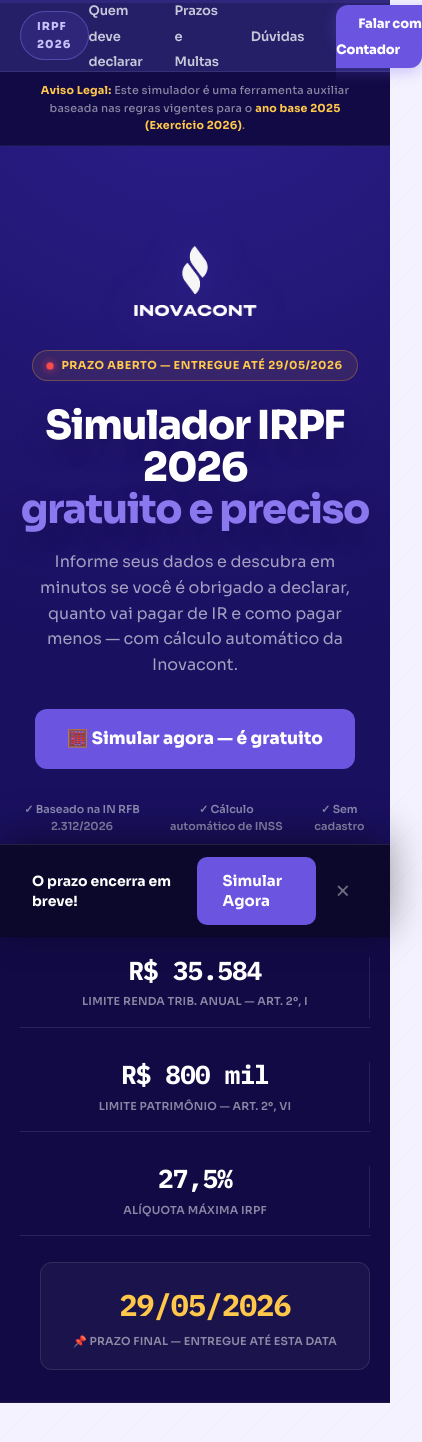
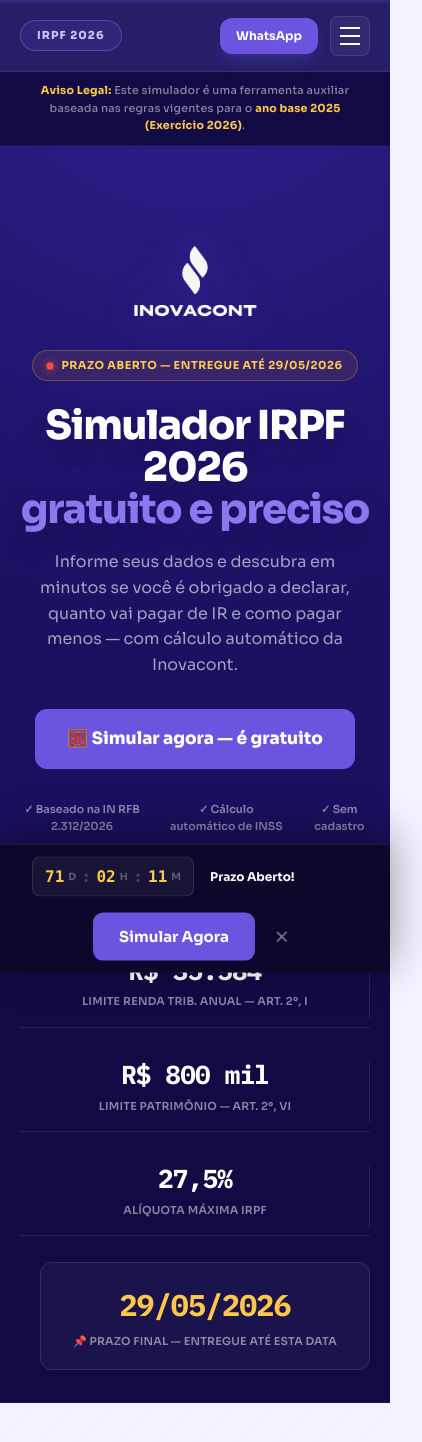
Before and after one commit to francoeu/inovacont-iprf2026, a Next.js app: page / in a window 390 px wide. Shown: the top 1442 px of the page, 422 px wide, since content can reach past the window. Built offline with nearby package versions, Linux system fonts and the light colour scheme; no server answers.

Commit message:
Refactor Navbar: Remove logo, add retractable mobile menu, and fix mobile formatting conflicts.

```diff
--- a/src/app/globals.css
+++ b/src/app/globals.css
@@ -71,7 +71,7 @@
   letter-spacing: .1em;
   text-transform: uppercase;
 }
-.nav-links { display: flex; gap: 32px; list-style: none; align-items: center; }
+.nav-links { list-style: none; align-items: center; }
 .nav-links a { color: rgba(255,255,255,.75); text-decoration: none; font-size: 13px; font-weight: 600; transition: all .2s; letter-spacing: -0.01em; }
 .nav-links a:hover { color: white; }
 .nav-cta { background: var(--violet) !important; color: white !important; padding: 10px 22px; border-radius: 12px; font-weight: 800 !important; box-shadow: 0 4px 15px rgba(107,85,224,0.3); }
--- a/src/components/layout/Navbar.tsx
+++ b/src/components/layout/Navbar.tsx
@@ -1,29 +1,86 @@
+"use client";
+
+import { useState, useEffect } from "react";
 import Link from "next/link";
 
 export default function Navbar() {
+  const [isOpen, setIsOpen] = useState(false);
+
+  useEffect(() => {
+    if (isOpen) {
+      document.body.style.overflow = "hidden";
+    } else {
+      document.body.style.overflow = "unset";
+    }
+  }, [isOpen]);
+
   return (
-    <nav>
+    <>
+      <nav className="flex items-center justify-between px-4 md:px-10 h-[72px] sticky top-0 z-[1001] bg-[rgba(26,20,96,0.95)] backdrop-blur-md border-b border-white/10">
+        <div className="flex items-center">
           <div className="nav-badge-pill">IRPF 2026</div>
-      <ul className="nav-links hidden md:flex">
+        </div>
+
+        <div className="flex items-center gap-3">
+          {/* Desktop Links - Hidden on Mobile */}
+          <ul className="hidden md:flex list-none gap-8 m-0 p-0">
             <li>
-          <Link href="#quem-deve">Quem deve declarar</Link>
+              <Link href="#quem-deve" className="text-white/70 hover:text-white font-semibold text-sm">Quem deve declarar</Link>
             </li>
             <li>
-          <Link href="#prazos">Prazos e Multas</Link>
+              <Link href="#prazos" className="text-white/70 hover:text-white font-semibold text-sm">Prazos e Multas</Link>
             </li>
             <li>
-          <Link href="#faq">Dúvidas</Link>
+              <Link href="#faq" className="text-white/70 hover:text-white font-semibold text-sm">Dúvidas</Link>
+            </li>
+          </ul>
+
+          <Link
+            href="https://wa.me/5574999697652"
+            target="_blank"
+            className="bg-violet hover:bg-lavender text-white px-4 py-2.5 rounded-xl font-bold text-xs md:text-sm transition-all shadow-lg shadow-violet/20"
+          >
+            <span className="hidden sm:inline">Falar com Contador</span>
+            <span className="sm:hidden">WhatsApp</span>
+          </Link>
+
+          {/* Hamburger Toggle */}
+          <button
+            className="md:hidden flex flex-col justify-center items-center gap-1.5 w-10 h-10 border border-white/10 rounded-lg bg-white/5 active:bg-white/10"
+            onClick={() => setIsOpen(!isOpen)}
+            aria-label="Menu"
+          >
+            <span className={`block w-5 h-0.5 bg-white transition-all duration-300 ${isOpen ? "rotate-45 translate-y-2" : ""}`}></span>
+            <span className={`block w-5 h-0.5 bg-white transition-all duration-300 ${isOpen ? "opacity-0" : ""}`}></span>
+            <span className={`block w-5 h-0.5 bg-white transition-all duration-300 ${isOpen ? "-rotate-45 -translate-y-2" : ""}`}></span>
+          </button>
+        </div>
+      </nav>
+
+
+      {/* Mobile Menu Overlay */}
+      <div className={`fixed inset-0 z-[1000] bg-[#1A1060]/95 backdrop-blur-xl md:hidden transition-all duration-300 ${isOpen ? "opacity-100 pointer-events-auto" : "opacity-0 pointer-events-none"}`}>
+        <ul className="flex flex-col items-center justify-center h-full gap-8 text-xl font-bold text-white list-none">
+          <li>
+            <Link href="#quem-deve" onClick={() => setIsOpen(false)}>Quem deve declarar</Link>
+          </li>
+          <li>
+            <Link href="#prazos" onClick={() => setIsOpen(false)}>Prazos e Multas</Link>
+          </li>
+          <li>
+            <Link href="#faq" onClick={() => setIsOpen(false)}>Dúvidas Frequentes</Link>
           </li>
           <li>
             <Link
               href="https://wa.me/5574999697652"
-            target="_blank"
-            className="nav-cta"
+              className="text-gold-lt"
+              onClick={() => setIsOpen(false)}
             >
               Falar com Contador
             </Link>
           </li>
         </ul>
-    </nav>
+      </div>
+    </>
   );
 }
--- a/src/components/layout/StickyBar.tsx
+++ b/src/components/layout/StickyBar.tsx
@@ -48,34 +48,39 @@
   if (isClosed) return null;
 
   return (
-    <div id="sticky-bar" className={isVisible ? "visible" : ""}>
-      <div className="flex items-center gap-6">
-        <div className="sticky-logo hidden md:flex items-center justify-center p-1 bg-black rounded-full w-10 h-10 overflow-hidden">
+    <div id="sticky-bar" className={`flex flex-col md:flex-row items-center justify-between gap-3 md:gap-16 px-4 md:px-8 py-3 md:py-3.5 ${isVisible ? "visible" : ""}`}>
+      <div className="flex items-center gap-4 md:gap-6 w-full md:w-auto overflow-hidden">
+        {/* Logo - Hidden on very small screens to save space */}
+        <div className="sticky-logo hidden sm:flex items-center justify-center p-1 bg-black rounded-full w-9 h-9 overflow-hidden flex-shrink-0">
           <img src="/inovacont-logo.png" alt="Inovacont" className="h-full w-auto object-contain" />
         </div>
-        <div className="sticky-countdown hidden md:flex items-center gap-2">
-          <div className="flex flex-col items-center">
-            <span className="sticky-cd-num">{timeLeft.days}</span>
-            <span className="text-[9px] uppercase font-bold text-white/40">Dias</span>
+
+        {/* Countdown - Now shown on mobile in a simplified way */}
+        <div className="flex items-center gap-2 bg-white/5 px-3 py-1.5 rounded-lg border border-white/10 flex-shrink-0">
+          <div className="flex items-center gap-1">
+            <span className="text-gold-lt font-mono font-bold text-base leading-none">{timeLeft.days}</span>
+            <span className="text-[10px] uppercase font-bold text-white/30">d</span>
           </div>
-          <div className="text-white/20 font-bold mb-4">:</div>
-          <div className="flex flex-col items-center">
-            <span className="sticky-cd-num">{timeLeft.hrs}</span>
-            <span className="text-[9px] uppercase font-bold text-white/40">Hrs</span>
+          <div className="text-white/20 font-bold">:</div>
+          <div className="flex items-center gap-1">
+            <span className="text-gold-lt font-mono font-bold text-base leading-none">{timeLeft.hrs}</span>
+            <span className="text-[10px] uppercase font-bold text-white/30">h</span>
           </div>
-          <div className="text-white/20 font-bold mb-4">:</div>
-          <div className="flex flex-col items-center">
-            <span className="sticky-cd-num">{timeLeft.min}</span>
-            <span className="text-[9px] uppercase font-bold text-white/40">Min</span>
+          <div className="text-white/20 font-bold">:</div>
+          <div className="flex items-center gap-1">
+            <span className="text-gold-lt font-mono font-bold text-base leading-none">{timeLeft.min}</span>
+            <span className="text-[10px] uppercase font-bold text-white/30">m</span>
           </div>
         </div>
-        <div className="sticky-text text-white text-sm">
-          <strong className="block md:inline">O prazo encerra em breve!</strong>{" "}
+
+        <div className="sticky-text text-white text-xs md:text-sm truncate">
+          <strong className="inline">Prazo Aberto!</strong>{" "}
           <span className="hidden lg:inline text-white/60">
-            Evite multas e garanta sua restituição antecipada.
+            Garanta sua restituição e evite multas.
           </span>
         </div>
       </div>
+
 
       <div className="flex items-center gap-3">
         <Link href="#simula" className="btn-primary py-2 px-4 text-xs">
```
Lines whose indentation alone changed are shown as unchanged.
